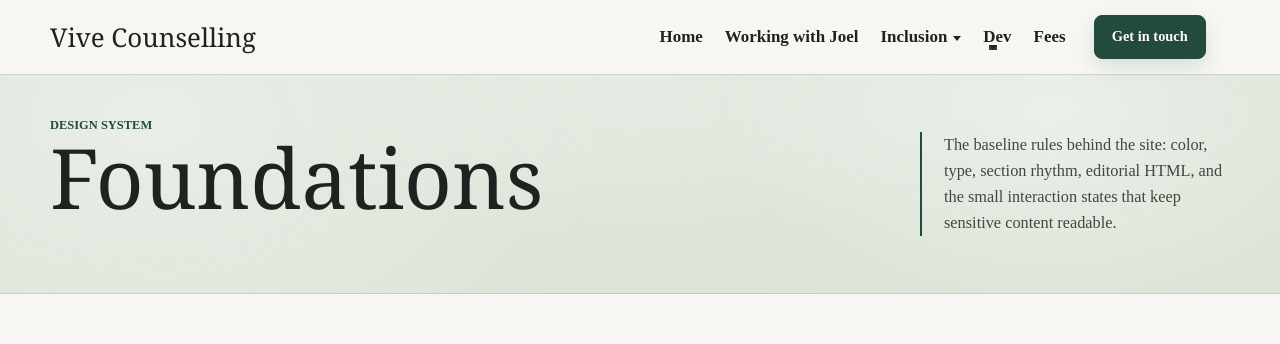
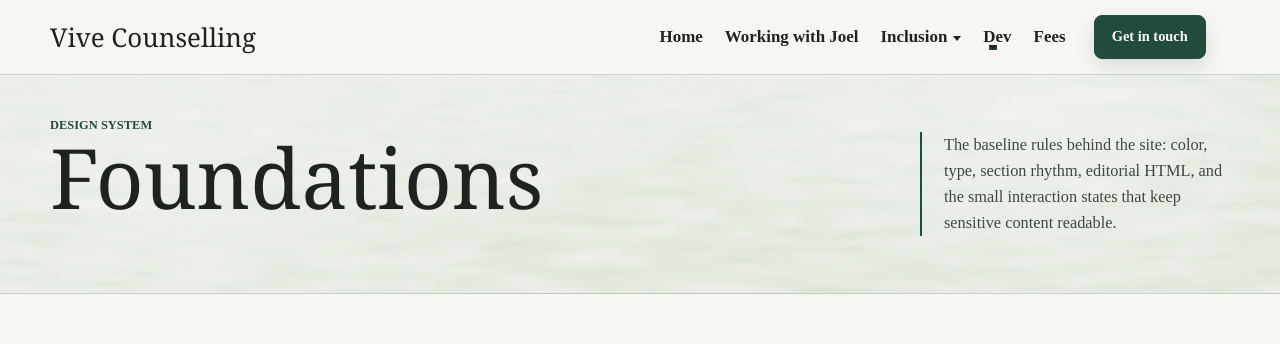
Before and after one commit to diabolicskink-bit/CounsellingWebsite, a React (Vite) app: page /design-language/foundations in a window 1280 px wide. Shown: the top 344 px of the page. Built offline with nearby package versions, Linux system fonts and the light colour scheme.

Commit message:
Refine hero background texture

```diff
--- a/src/styles.css
+++ b/src/styles.css
@@ -3751,10 +3751,11 @@ p {
   z-index: 0;
   pointer-events: none;
   background-image: url("/hero-noise.svg");
-  background-repeat: repeat;
-  background-size: 200px 200px;
-  opacity: 0.055;
-  mix-blend-mode: multiply;
+  background-repeat: no-repeat;
+  background-position: center;
+  background-size: 100% 100%;
+  opacity: 0.82;
+  mix-blend-mode: normal;
 }
 
 /* â”€â”€ DS page demo wrappers â”€â”€â”€â”€â”€â”€â”€â”€â”€â”€â”€â”€â”€â”€â”€â”€â”€â”€â”€â”€â”€â”€â”€â”€â”€â”€â”€â”€â”€â”€â”€â”€â”€â”€â”€â”€â”€â”€â”€â”€â”€ */
```
Also changed, not shown: public/hero-noise.svg.
